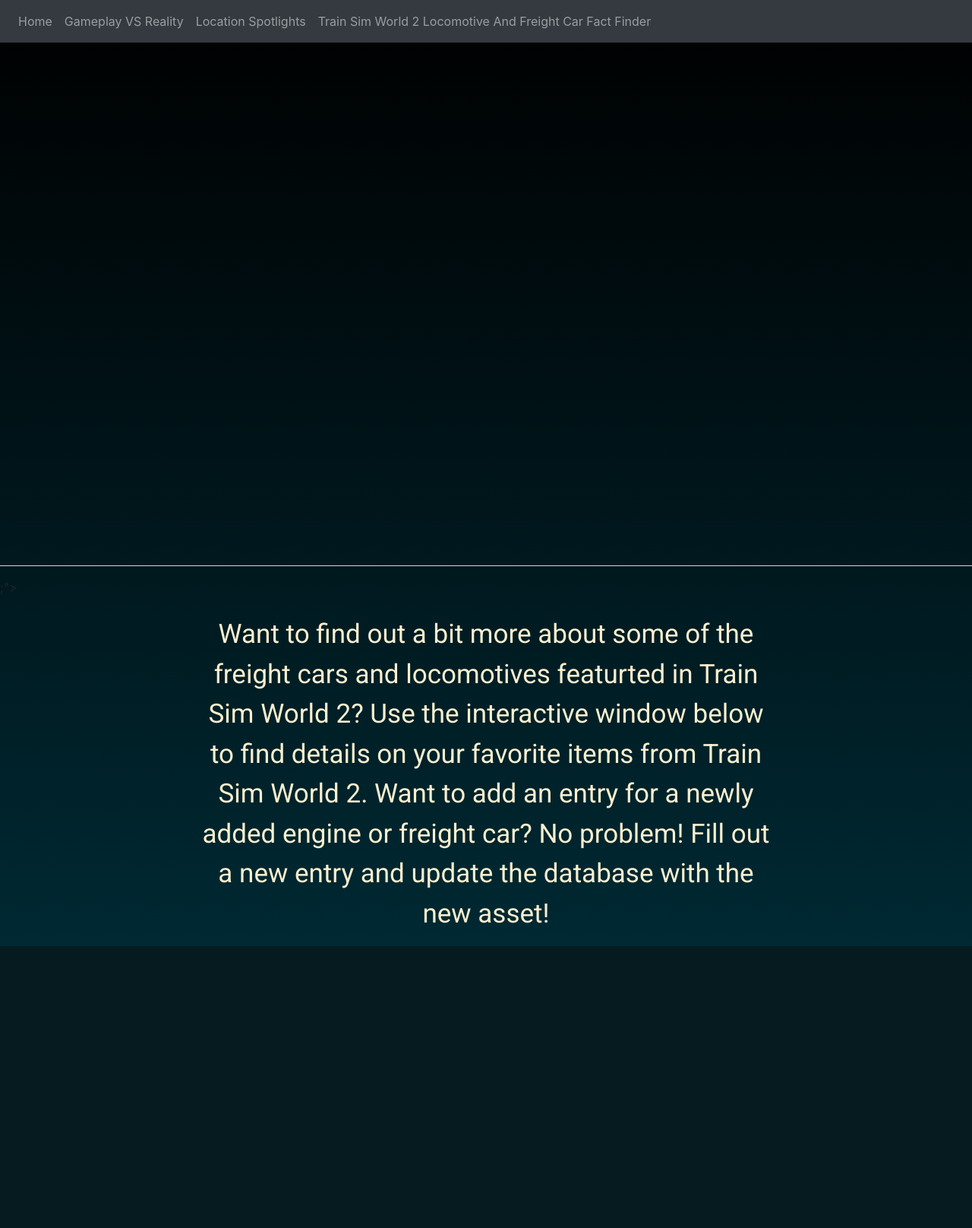
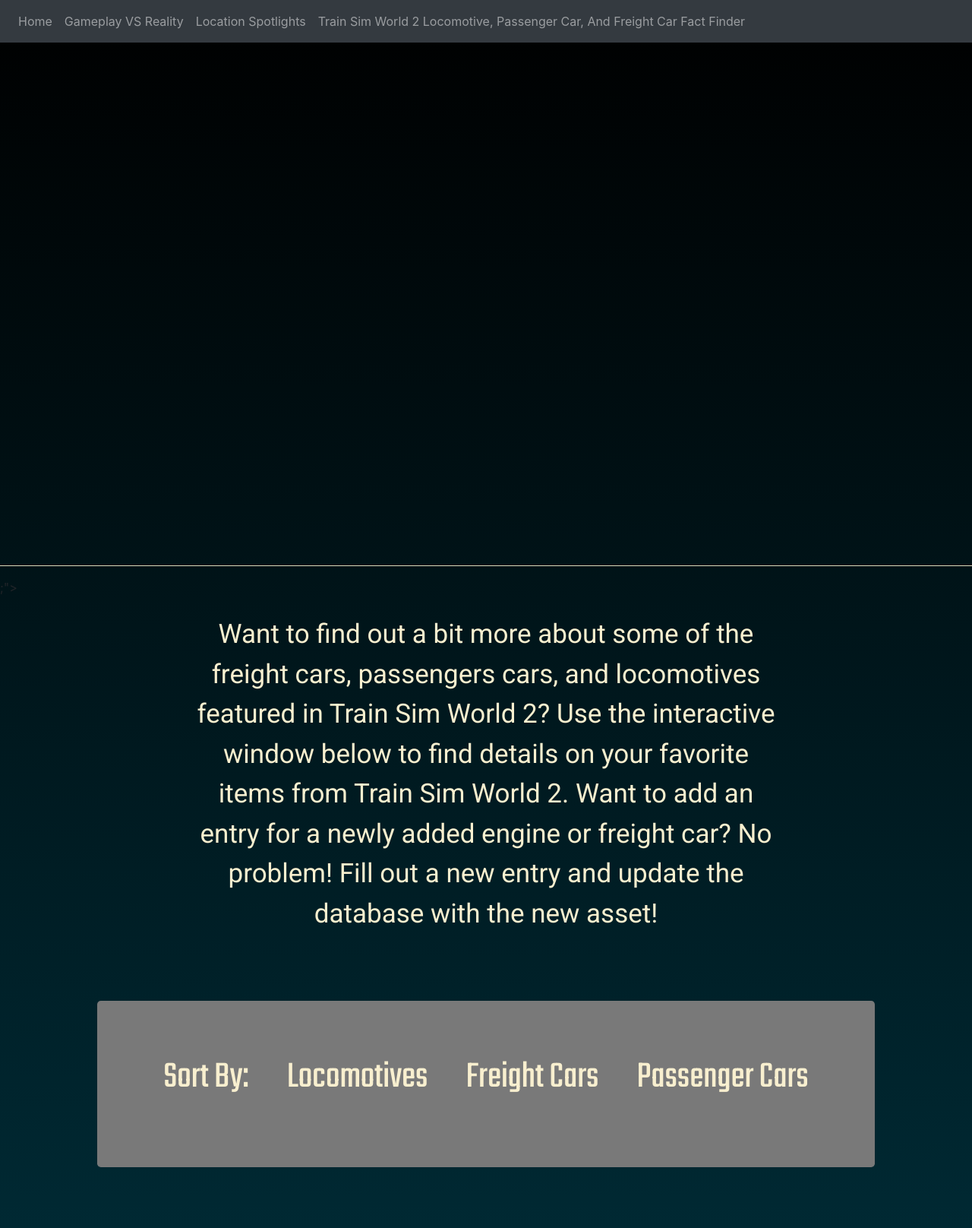
Before and after one commit to allforthe64/cs50wFinalProject, a Django app: page /compendium in a window 1280 px wide. Shown: the whole page at 76% size. Before the commit the page ends 1245 px from the top, so only its background shows below. Run offline with Django 3.2, Linux system fonts and the light colour scheme; some libraries are stand-ins or nearby versions.

Commit message:
javascript is set up and ready for api

```diff
--- /dev/null
+++ b/finalProject/TSW2/static/TSW2/compendium.js
@@ -0,0 +1,8 @@
+document.addEventListener('DOMContentLoaded', function() {
+
+    document.querySelectorAll(".compHeaders").forEach(item => {
+        item.addEventListener("click", event => {
+
+        })
+    })
+})
--- a/finalProject/TSW2/static/TSW2/styles.css
+++ b/finalProject/TSW2/static/TSW2/styles.css
@@ -80,6 +80,16 @@
     font-size: 75px;
 }
 
+.compHeaders {
+    font-family: "Teko";
+    color: rgb(248, 239, 207);
+    font-size: 50px;
+}
+
+.compHeaders:hover {
+    color: black;
+}
+
 .articleContainer {
     display: flex;
     justify-content: center;
--- a/finalProject/TSW2/templates/TSW2/compendium.html
+++ b/finalProject/TSW2/templates/TSW2/compendium.html
@@ -12,8 +12,26 @@
     <br>
     <br>
     <div class="articleContainer">
-        <p class="comparisonParagraphs" style="font-size: 35px; text-align: center;">Want to find out a bit more about some of the freight cars and locomotives
-        featurted in Train Sim World 2? Use the interactive window below to find details on your favorite items from Train Sim World 2. Want to add an entry for a newly
+        <p class="comparisonParagraphs" style="font-size: 35px; text-align: center;">Want to find out a bit more about some of the freight cars, passengers cars, and locomotives
+        featured in Train Sim World 2? Use the interactive window below to find details on your favorite items from Train Sim World 2. Want to add an entry for a newly
         added engine or freight car? No problem! Fill out a new entry and update the database with the new asset!</p>
     </div>
+    <br>
+    <br>
+    <br>
+    <div class="jumbotron" style="display: flex; width: 80%; margin-left: 10%; background-color: rgb(121, 121, 121); justify-content: center;">
+        <div style="display: flex;">
+            <p class="articleHeaders" style="font-size: 50px;">Sort By:</p>
+            <p class="compHeaders" style="margin-left: 50px;" id="locomotive">Locomotives</p>
+            <p class="compHeaders" style="margin-left: 50px;" id="freight">Freight Cars</p>
+            <p class="compHeaders" style="margin-left: 50px;" id="passenger" value="passenger">Passenger Cars</p>
+        </div>
+
+    </div>
+    <br>
+    <br>
 {% endblock %}
+
+{% block script %}
+    <script src="{% static 'TSW2/compendium.js' %}"></script>
+{% endblock %}
--- a/finalProject/TSW2/templates/TSW2/layout.html
+++ b/finalProject/TSW2/templates/TSW2/layout.html
@@ -28,7 +28,7 @@
                         <a class="nav-link" href="{% url 'spotlights' %}">Location Spotlights</a>
                     </li>
                     <li class="nav-item">
-                        <a class="nav-link" href="{% url 'compendium' %}">Train Sim World 2 Locomotive And Freight Car Fact Finder</a>
+                        <a class="nav-link" href="{% url 'compendium' %}">Train Sim World 2 Locomotive, Passenger Car, And Freight Car Fact Finder</a>
                     </li>
 
 
```
